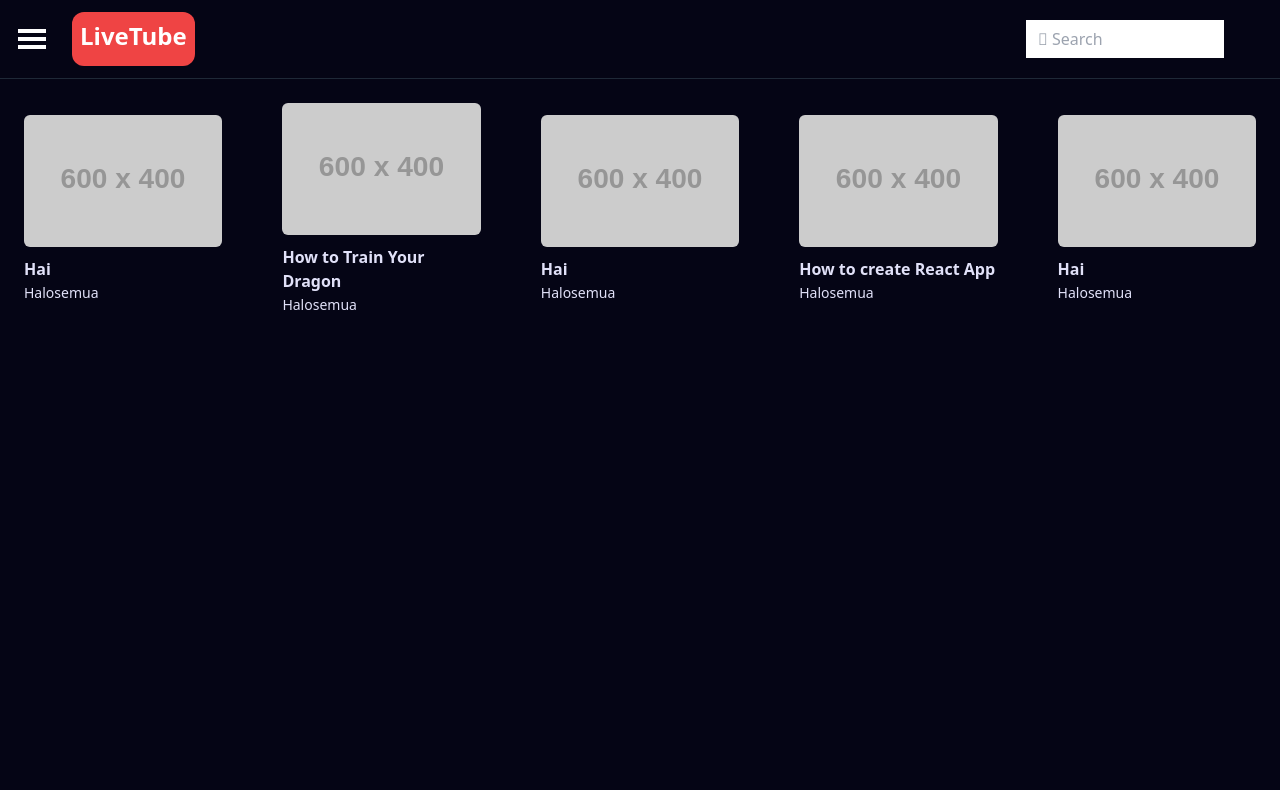
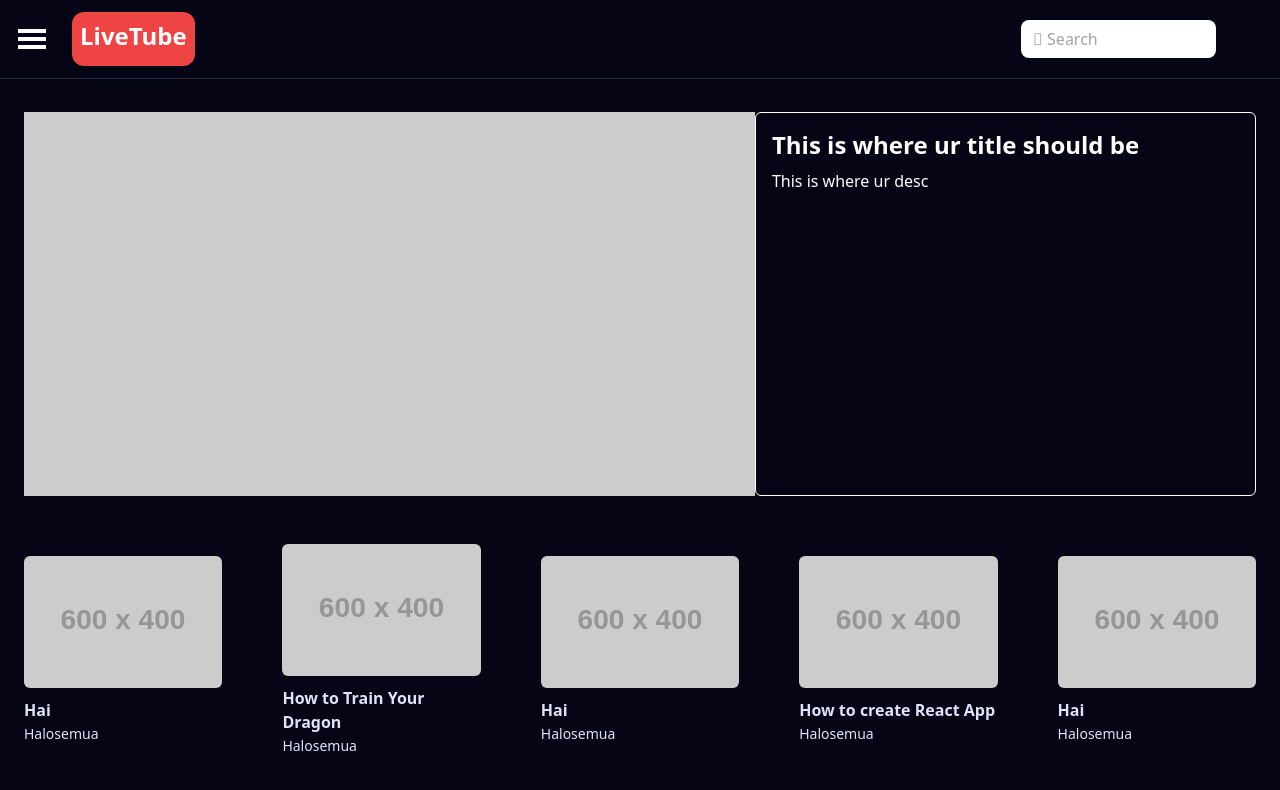
Before and after one commit to KenetHilang/React-YT-App-Project, a React (Vite) app: page / in a window 1280 px wide. Shown: the top 790 px of the page. Built offline with nearby package versions, Linux system fonts and the light colour scheme.

Commit message:
completed sidebar etc

```diff
--- a/src/App.jsx
+++ b/src/App.jsx
@@ -1,10 +1,14 @@
 import NavBar from "./component/NavBar/NavBar"
 import HomePage from "./HomePage"
+import BigScreen from "./Screen"
+import Sidebar from "./component/SideBar/Sidebar"
 
 function App() {
   return (
     <>
+      <Sidebar/>
       <NavBar/>
+      <BigScreen title="This is where ur title should be" desc="This is where ur desc"/>
       <HomePage/>
     </>
   )
--- /dev/null
+++ b/src/Screen.jsx
@@ -0,0 +1,17 @@
+
+
+function BigScreen(videos){
+    return(
+        <>
+        <div className="m-6 flex min-h-96 mt-28">
+            <iframe src="https://placehold.co/1920x1080" frameborder="0" className="w-full"/>
+            <div className="text-white border border-white rounded-md w-2/3 p-4">
+                <h1 className="text-2xl font-semibold">{ videos.title }</h1>
+                <p className="mt-2">{ videos.desc }</p>
+            </div>
+        </div>
+        </>
+    )
+}
+
+export default BigScreen;
--- a/src/component/NavBar/NavBar.jsx
+++ b/src/component/NavBar/NavBar.jsx
@@ -1,21 +1,37 @@
+import React, { useState, createContext } from "react";
 import { GiHamburgerMenu } from "react-icons/gi";
+import Sidebar from "../SideBar/Sidebar";
+import SidebarContext from "../SideBar/SidebarStatus";
 
 function NavBar() {
+  const [sidebarOpen, setSidebarOpen] = useState(false);
+
+  const status = { sidebarOpen, setSidebarOpen };
+
+
   return (
     <>
-    <nav className=" bg-co">
-        <div className="flex py-3 px-4 w-full border-b border-gray-800">
-            <button>
-                <GiHamburgerMenu color="white" className=" size-8 my-2 mr-6"/>
-            </button>
-            <h1 className="px-2 py-2 font-bold text-2xl text-white bg-red-500 rounded-xl">LiveTube</h1>
-            <div className=" flex flex-grow justify-end px=2 py-2 mx-10">
-                <input type="text" className="h-full w-1/5 px-3 py-2" placeholder="&#xF002; Search"/>
-            </div>
+      <nav className="flex py-3 px-4 w-full border-b border-gray-800 fixed top-0 z-10 bg-background">
+        <button onClick={() => setSidebarOpen(true)} className="focus:outline-none">
+          <GiHamburgerMenu color="white" className="size-8 my-2 mr-6" />
+        </button>
+        <h1 className="px-2 py-2 font-bold text-2xl text-white bg-red-500 rounded-xl">
+          LiveTube
+        </h1>
+        <div className="flex flex-grow justify-end px-2 py-2 mx-10">
+          <input
+            type="text"
+            className="h-full w-1/5 px-3 py-2 rounded-lg text-black"
+            placeholder="&#xF002; Search"
+          />
         </div>
-    </nav>
+      </nav>
+      <SidebarContext.Provider value={status}>
+      <Sidebar />
+      </SidebarContext.Provider>
+
     </>
   );
 }
 
-export default NavBar
+export default NavBar;
--- a/src/component/SideBar/Sidebar.jsx
+++ b/src/component/SideBar/Sidebar.jsx
@@ -0,0 +1,42 @@
+import React, { useState, useEffect, useContext } from "react";
+import SidebarContext from "./SidebarStatus";
+
+
+function Sidebar() {
+  const {sidebarOpen, setSidebarOpen} = useContext(SidebarContext)
+
+  const [isVisible, setIsVisible] = useState(sidebarOpen);
+
+  useEffect(() => {
+    setIsVisible(sidebarOpen);
+  }, [sidebarOpen]);
+
+
+  return (
+    <div
+      className={`w-60 h-full bg-background fixed z-20 border-r border-gray-600 top-0 transition-transform duration-300 pt-2 ${
+        isVisible ? "translate-x-0" : "-translate-x-full"
+      }`}
+    >
+      <div className="p-4">
+        <h2 className="text-xl font-bold text-white mb-4">Menu</h2>
+        <ul className="space-y-2">
+          <li>
+            <a href="#" className="text-gray-300 hover:text-white">Home</a>
+          </li>
+          <li>
+            <a href="#" className="text-gray-300 hover:text-white">Trending</a>
+          </li>
+          <li>
+            <a href="#" className="text-gray-300 hover:text-white">Subscriptions</a>
+          </li>
+          <li>
+            <button className="text-gray-300 hover:text-white" onClick={() => setSidebarOpen(false)}>Go back</button>
+          </li>
+        </ul>
+      </div>
+    </div>
+  );
+}
+
+export default Sidebar;
--- /dev/null
+++ b/src/component/SideBar/SidebarStatus.jsx
@@ -0,0 +1,8 @@
+import React from "react";
+
+const SidebarContext = React.createContext({
+  sidebarOpen: false,
+  setSidebarOpen: () => {}
+});
+
+export default SidebarContext;
--- a/src/index.css
+++ b/src/index.css
@@ -11,3 +11,7 @@
         @apply p-3 rounded-lg  m-3 text-real max-w-72 text-left hover:bg-secondary delay-100 transition-all
     }
 }
+
+::-webkit-scrollbar {
+    display: none;
+}
```
